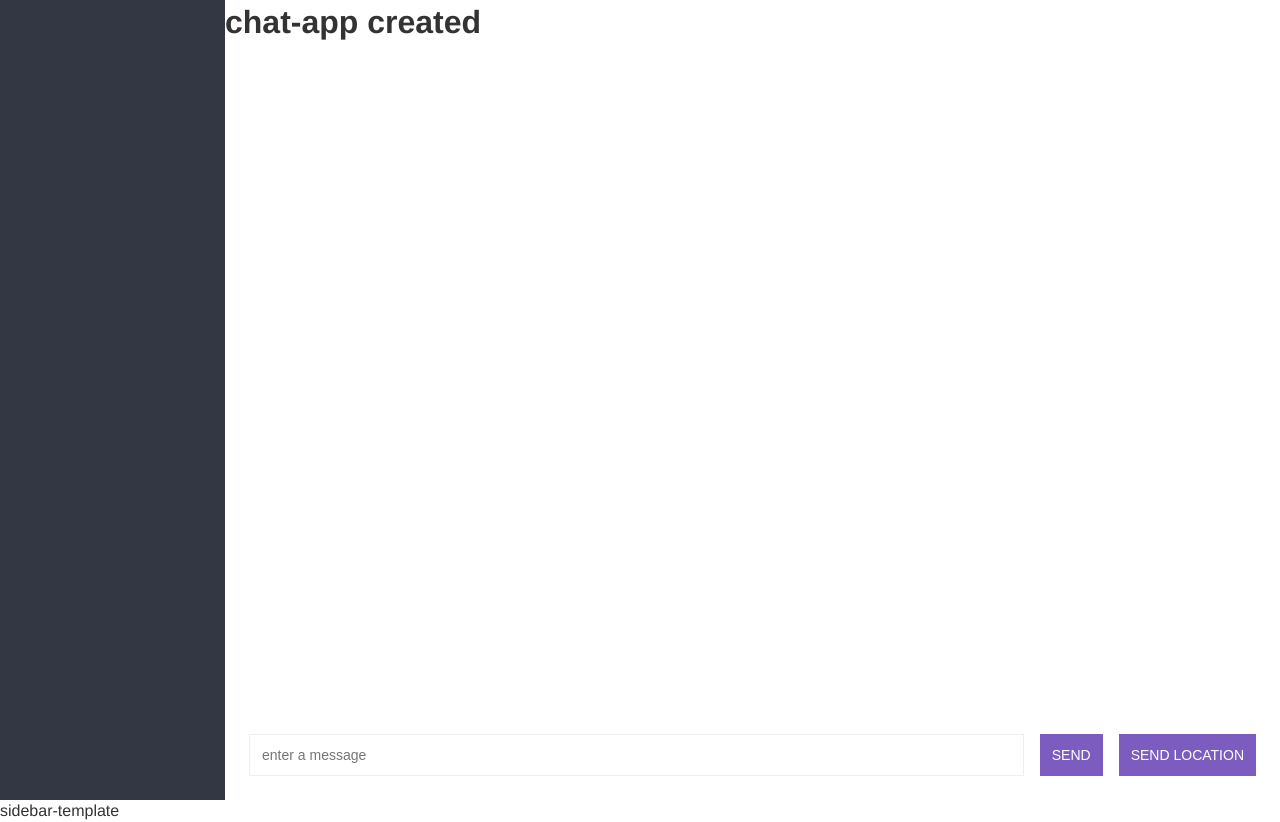
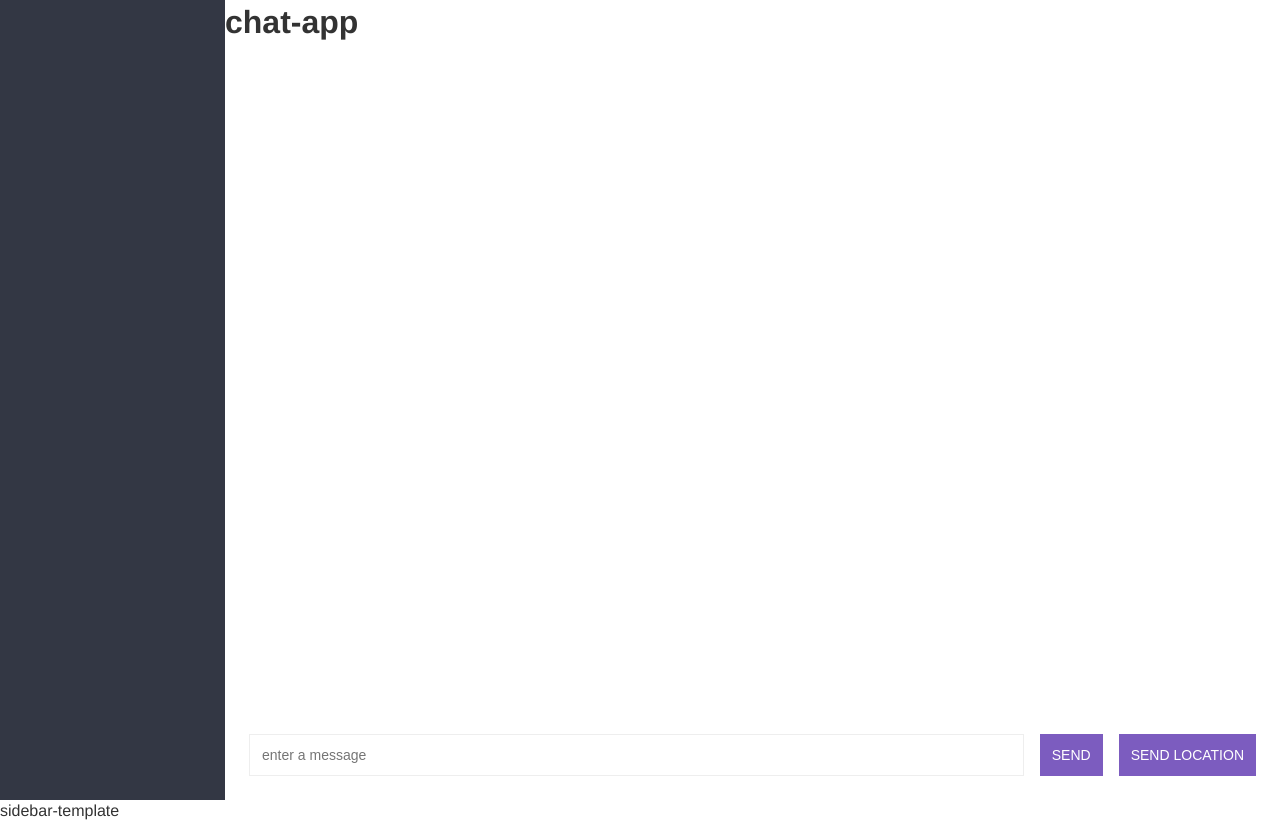
Before and after one commit to kevit-dev-bhayani/CHAT-APP, a website: page public/chat.html in a window 1280 px wide. Drawn offline with nearby package versions, Linux system fonts and the light colour scheme; no server answers.

Commit message:
changind title

```diff
--- a/public/chat.html
+++ b/public/chat.html
@@ -12,7 +12,7 @@
     <div class="chat">
       <div id="sidebar" class="chat__sidebar"></div>
       <div class="chat__main">
-        <h1>chat-app created</h1>
+        <h1>chat-app</h1>
         <div id="message" class="chat__messages"></div>
 
         <div class="compose">
```
